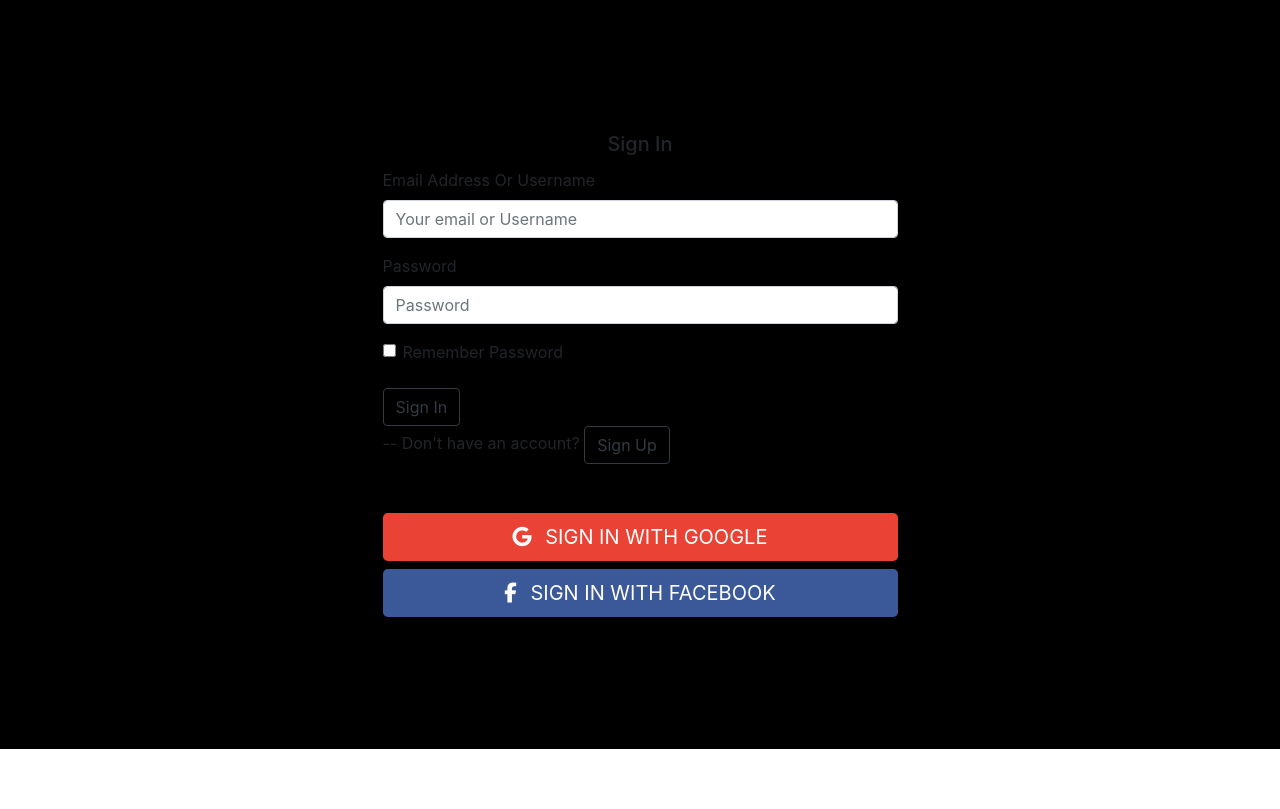
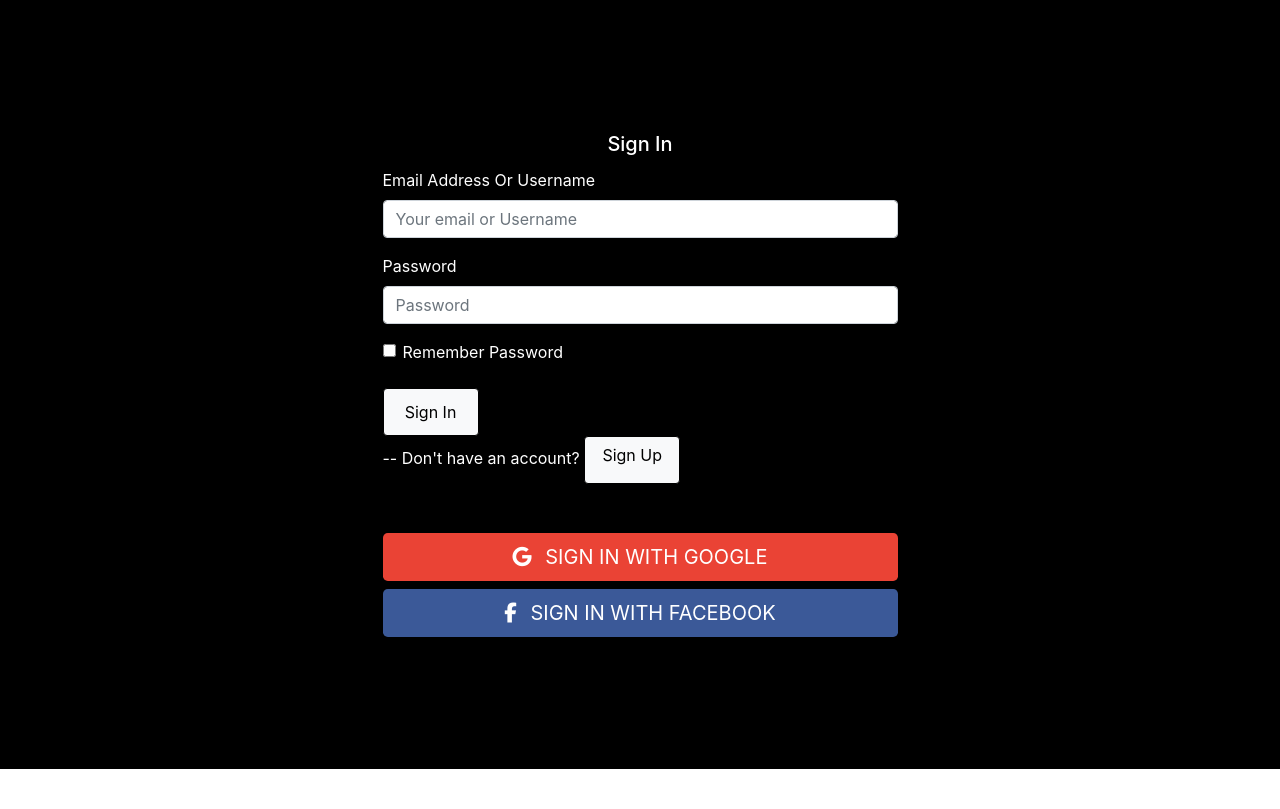
Before and after one commit to andreavillegasm/MadEvents, a PHP site: page /login.php in a window 1280 px wide. Shown: the part 73-882 px from the top of the page. Run offline with PHP 8.4, Linux system fonts and the light colour scheme; data that the repository does not hold is empty; some libraries are stand-ins or nearby versions.

Commit message:
Fix css in Login/signup

```diff
--- a/classes/Database.php
+++ b/classes/Database.php
@@ -1,10 +1,10 @@
 <?php
 
 //its give the connection with database
-Class Database
+class Database
 {
     private static $username = 'root';
-    private static $password = 'root';
+    private static $password = '';
     private static $dsn = 'mysql:host=localhost;dbname=mad_event';
 
     //create a connection property
--- a/css/style.css
+++ b/css/style.css
@@ -9,7 +9,9 @@ html {
     text-decoration: none;
 }
 
-*, *::before, *::after {
+*,
+*::before,
+*::after {
     box-sizing: inherit;
 }
 
@@ -35,7 +37,7 @@ html {
     color: #f08e63;
 }
 
-html{
+html {
     overflow-x: hidden;
 }
 
@@ -61,7 +63,8 @@ main {
 .card {
     width: 18em;
 }
-.card-body{
+
+.card-body {
     background-color: black;
 }
 
@@ -148,6 +151,7 @@ footer {
     margin-right: 0.5em;
 }
 
+
 /* LOGIN CSS */
 
 .login-container {
@@ -178,13 +182,13 @@ footer {
 .login-container .btn-general-sign {
     border: 1px solid black;
     color: black;
-    background-color: transparent;
     height: 3em;
     width: 6em;
 }
 
+
 /*COMMENT AND RATING CSS*/
 
-.start-rating .fa-star{
+.start-rating .fa-star {
     color: yellow;
 }
--- a/login.php
+++ b/login.php
@@ -57,28 +57,28 @@ if(isset($_POST['login'])){
     <div class="container">
         <div class="login-container">
             <div class="card-body">
-                <h5 class="card-title text-center">Sign In</h5>
+                <h5 class="card-title text-center text-white">Sign In</h5>
                 <form action="includes/login.inc.php" method="post">
-                    <div class="form-group">
+                    <div class="form-group text-white">
                         <label for="mailorusername">Email Address Or Username</label>
                         <input type="text" class="form-control" name="mailorusername" id="mailorusername"
                                placeholder="Your email or Username">
                     </div>
 
-                    <div class="form-group">
+                    <div class="form-group text-white">
                         <label for="userPassword">Password</label>
                         <input type="password" class="form-control" name="password" id="userPassword" placeholder="Password">
                     </div>
 
                     <div class="form-check mb-4">
                         <input type="checkbox" class="form-check-input" id="rememberme">
-                        <label class="form-check-label" for="rememberme">Remember Password</label>
+                        <label class="form-check-label text-white" for="rememberme">Remember Password</label>
                     </div>
 
-                    <button type="submit" name="login" class="btn btn-outline-dark">Sign In</button>
+                    <button type="submit" name="login " class="btn btn-general-sign btn-light">Sign In</button>
                 </form>
 
-                    <span> -- Don't have an account? <a href="signup.php" class="btn btn-outline-dark">Sign Up</a></span>
+                    <span class="text-white"> -- Don't have an account? <a href="signup.php" class="btn btn-general-sign btn-light">Sign Up</a></span>
 
 
 
```
Also changed, not shown: signup.php (+6 -6 lines).
